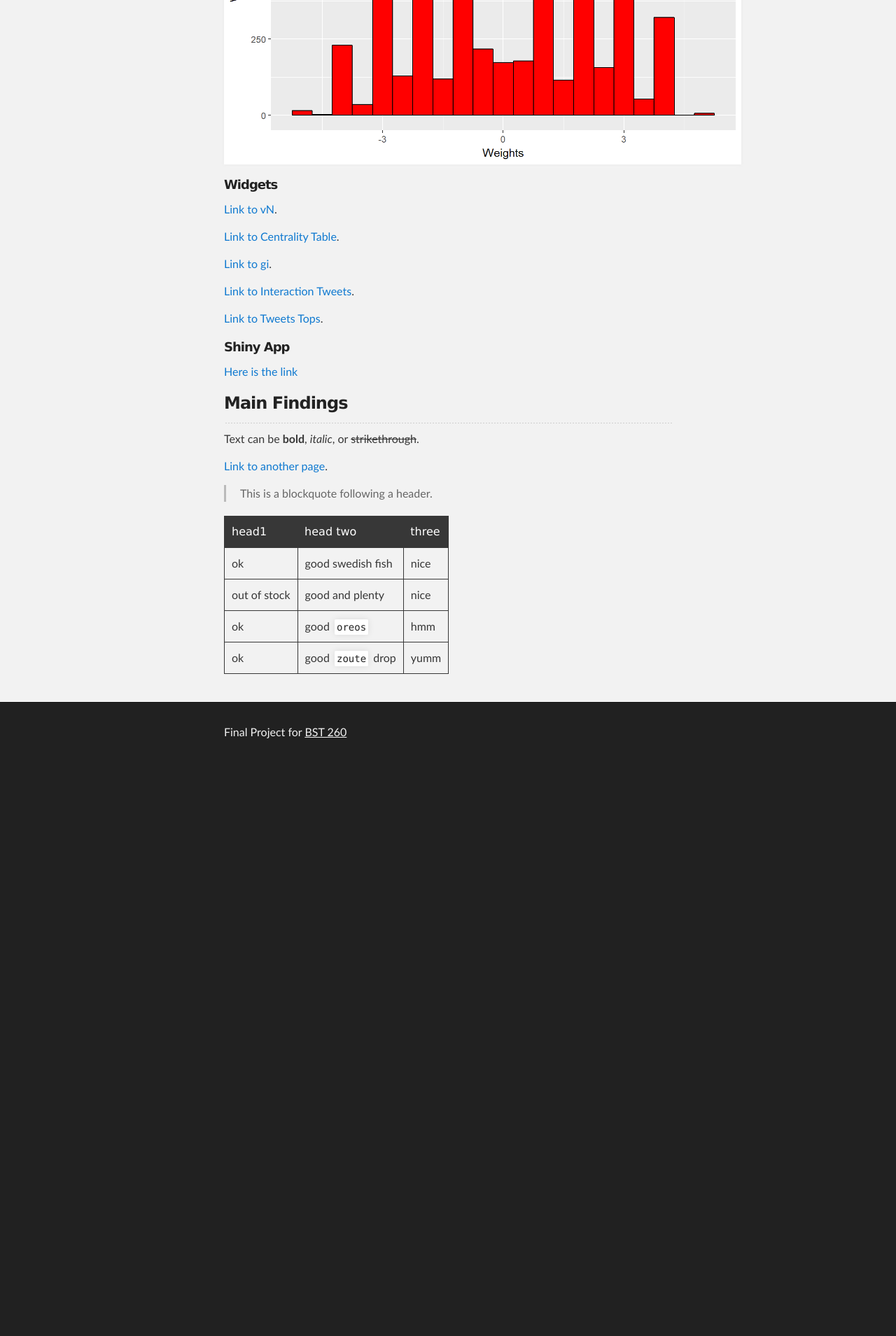
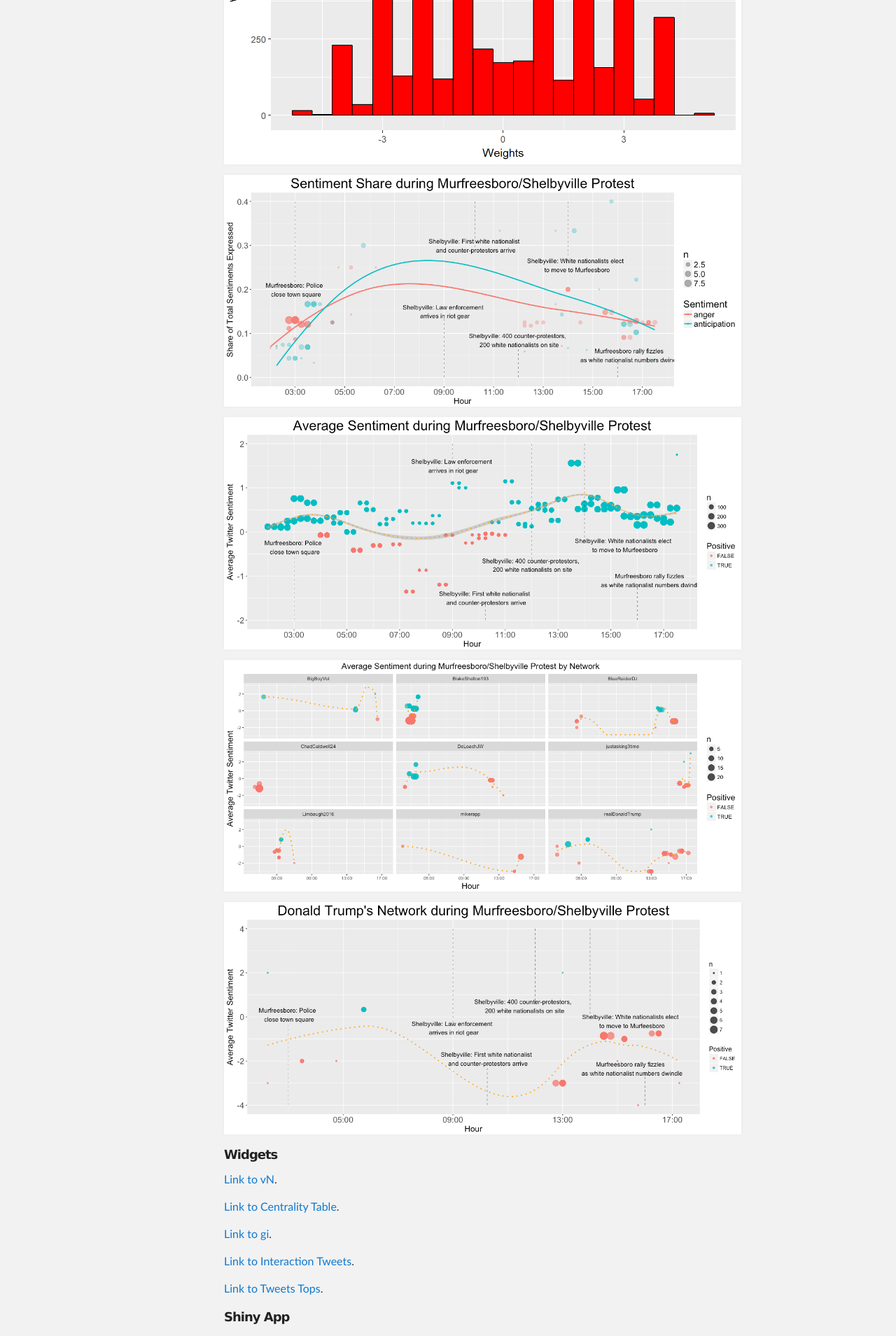
Before and after one commit to twitter260/twitter260.github.io, a Jekyll site: the page built from index.md, in a window 1280 px wide. Shown: the part 3765-5674 px from the top of the page at 70% size. Built offline with Jekyll 4.4.1, drawn with Linux system fonts in a browser that asks for light colours; our own code applies the rules of GitHub Pages for plain Markdown files; before the commit the page ends 4858 px from its top, so only the background shows below that.

Commit message:
images for sentiment time

```diff
--- a/index.md
+++ b/index.md
@@ -35,6 +35,13 @@ output: html_document
 
 ![Weights Overall Hist](https://raw.githubusercontent.com/twitter260/twitter260.github.io/master/our_code/Images/WeightsOverallHist.png)
 
+![sentiment_share](https://raw.githubusercontent.com/twitter260/twitter260.github.io/master/our_code/Images/sentiment_share.png)
+
+![saturday_sentiment_time](https://raw.githubusercontent.com/twitter260/twitter260.github.io/master/our_code/Images/saturday_sentiment_time.png)
+
+![sentiment_time_network](https://raw.githubusercontent.com/twitter260/twitter260.github.io/master/our_code/Images/sentiment_time_network.png)
+
+![trump_network](https://raw.githubusercontent.com/twitter260/twitter260.github.io/master/our_code/Images/trump_network.png)
 
 ##### Widgets
 
@@ -47,6 +54,8 @@ output: html_document
 [Link to Interaction Tweets](InteractionTweets).
 
 [Link to Tweets Tops](TweetsTops).
+
+
 
 ##### Shiny App
 
```
